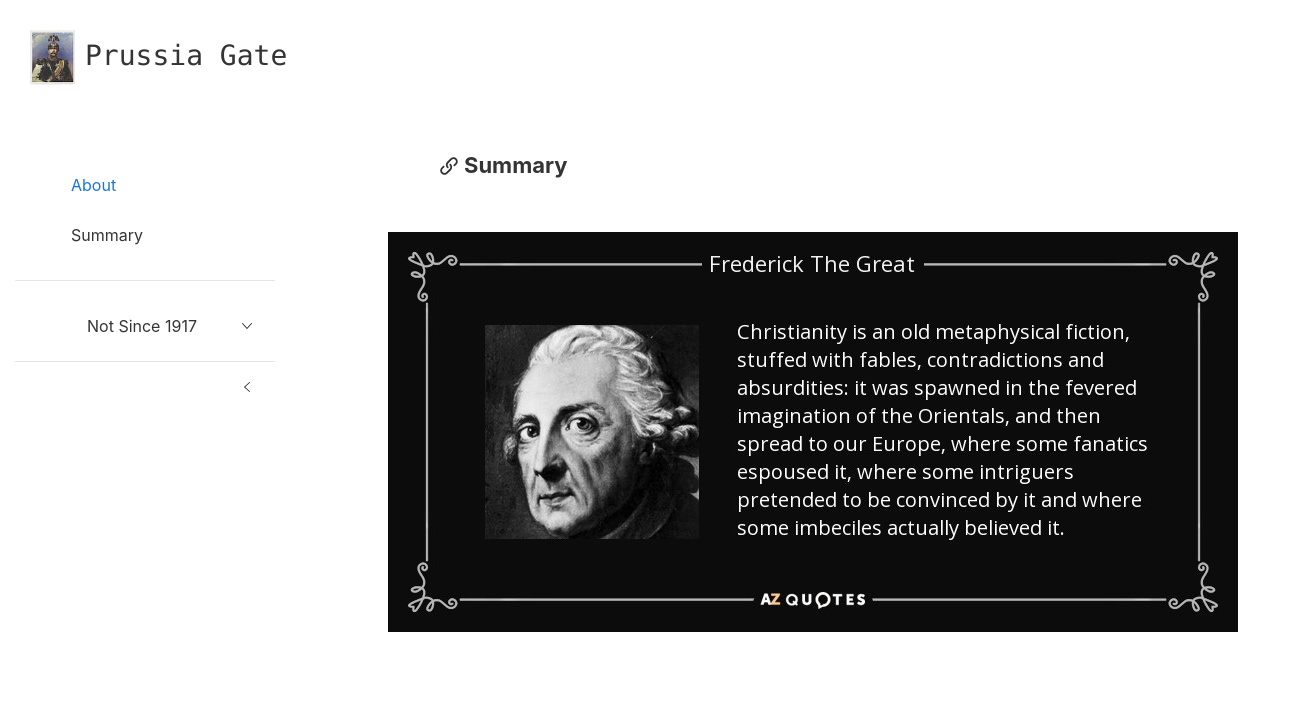
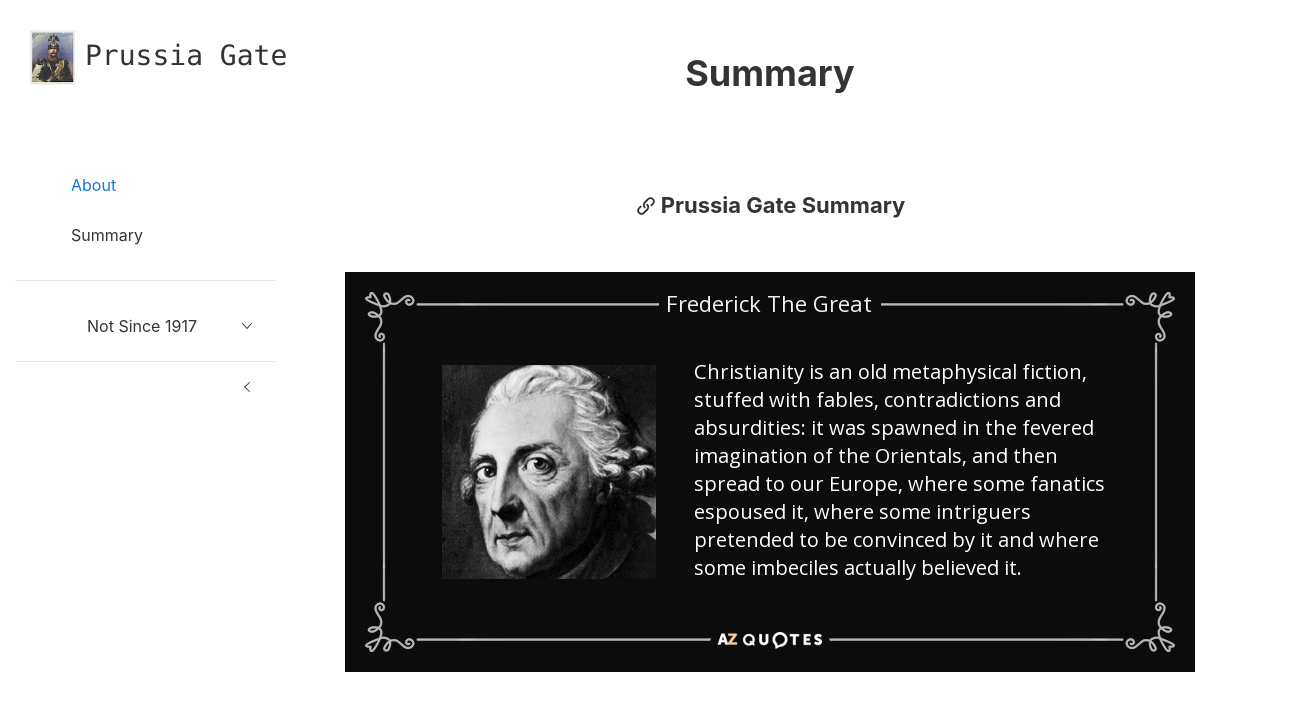
Before and after one commit to boyerst/aggregator1, a React (Create React App) app: page /summary in a window 1280 px wide. Shown: the top 710 px of the page, 1306 px wide, since content can reach past the window. Built offline with nearby package versions, Linux system fonts and the light colour scheme; some icons are missing.

Commit message:
Style partsContent

```diff
--- a/src/App.css
+++ b/src/App.css
@@ -69,7 +69,7 @@
 }
 
 .partsContent {
-  margin: 50px;
+  margin: 90px 50px 50px 50px;
 }
 
 .subLinks {
--- a/src/Pages/about.js
+++ b/src/Pages/about.js
@@ -18,7 +18,7 @@ function About() {
 
   return (
     <div style={{ margin: "100px 50px 50px 80px" }}>
-      <h4>About The "Prussia Gate" series, written by Will Zoll...</h4>
+      {/*<h4>About The "Prussia Gate" series, written by Will Zoll...</h4>*/}
       <h4>"Prussia Gate" is a continuing series written by Will Zoll & published on Substack</h4>
       <div style={{textAlign: "center", marginTop: "50px", marginBottom: "50px"}}>
         <i>
@@ -37,7 +37,7 @@ function About() {
         Each part includes links to the original piece and narration done by Patrick Gunnels on his show 'Reading Epic Threads'.
       </h4>
       <h4 style={{ margin: "0px 0px 40px 0px" }}>
-        Please follow Will Zoll & Patrick Gunnels using the links provided below:
+        Please follow & support Will Zoll & Patrick Gunnels using the links provided below:
       </h4>
       {/*<iframe src="https://prussiagate.substack.com/embed" width="640" height="260" ></iframe>*/}
       <div className="subLinks">
--- a/src/Pages/summary.js
+++ b/src/Pages/summary.js
@@ -1,5 +1,6 @@
 import React from "react"
 import "../App.css"
+import { Header} from 'rsuite'
 import Frederick from "../assets/frederick.jpeg"
 import { ImLink } from 'react-icons/im'
 
@@ -13,11 +14,15 @@ function Summary() {
 
 
   return (
-    <div style={{ margin: "100px 50px 50px 80px" }}>
+    // <div style={{ margin: "100px 50px 50px 80px" }}>
+    <div className="partsDiv">
+      <Header>
+        <h2 className="header">Summary</h2>
+      </Header>
       <h4 className="partsContent">
         <ImLink className="ImLink" />
         <a className="links" href="https://prussiagate.substack.com/p/prussiagate-summary" rel="noopener" rel="noreferrer" rel="nofollow" target="_blank">
-          Summary
+          Prussia Gate Summary
         </a>
       </h4>
       <img src={Frederick} alt=""/>
```
